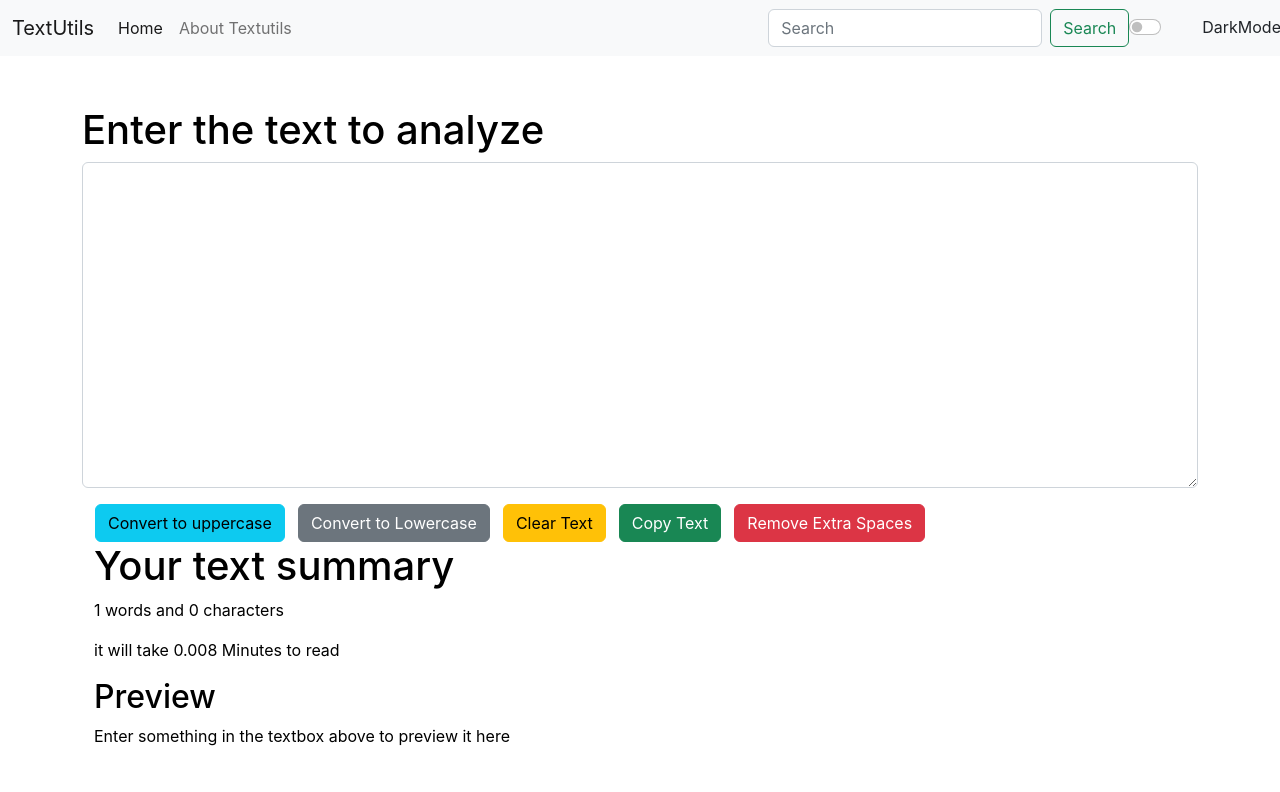
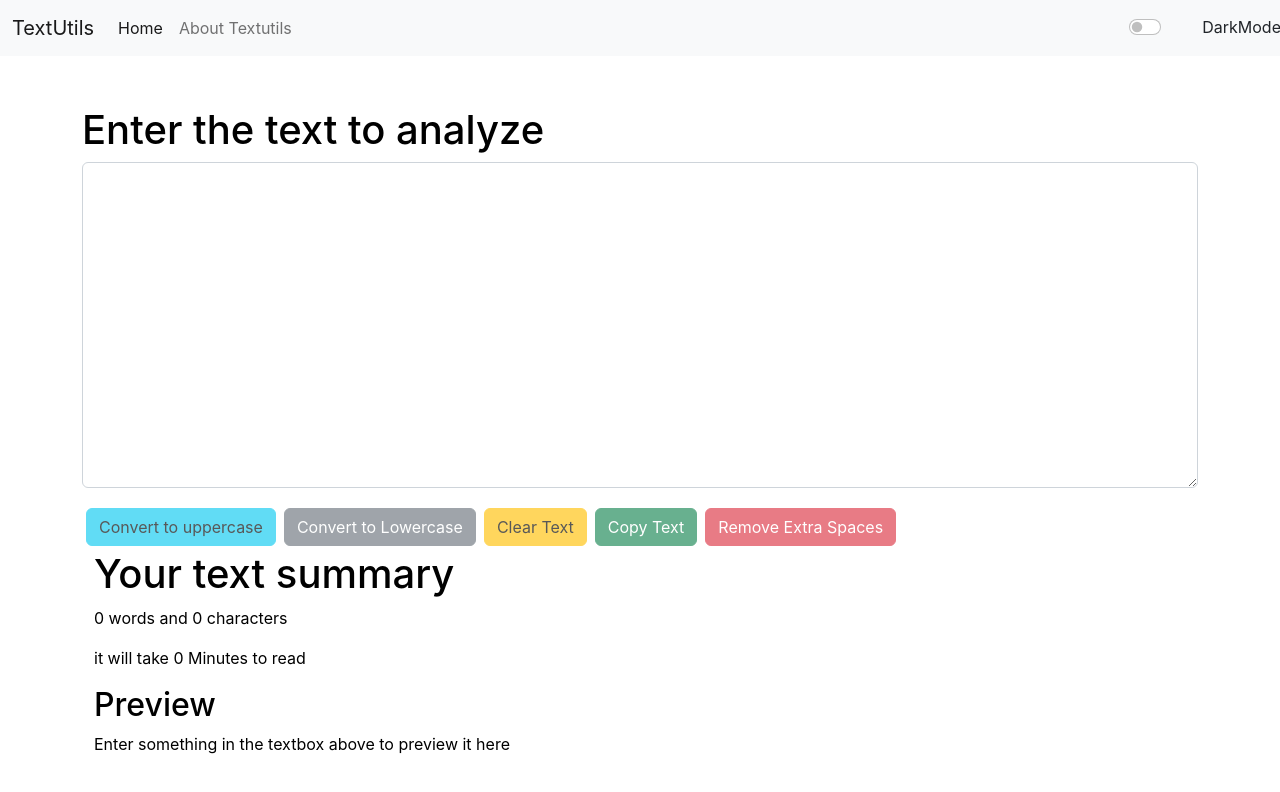
Before and after one commit to RakshitDevra/TextUtils, a React (Create React App) app: page / in a window 1280 px wide. Shown: the top 792 px of the page. Built offline with nearby package versions, Linux system fonts and the light colour scheme.

Commit message:
Add files via upload

```diff
--- a/src/components/Navbar.js
+++ b/src/components/Navbar.js
@@ -1,6 +1,7 @@
 import React from 'react'
 import PropTypes from 'prop-types'
 import { Link } from 'react-router-dom'
+// import { Link } from 'react-router-dom'
 
 export default function Navbar(props) {
   const switchstyle={
@@ -22,20 +23,20 @@ export default function Navbar(props) {
             <Link className="nav-link active" aria-current="page" to="/">Home</Link>
           </li>
           <li className="nav-item">
-            <Link className="nav-link" to="/about">{props.aboutText}</Link>
+            <a className="nav-link" href="/about">{props.aboutText}</a>
           </li>
           </ul>
-        <form className="d-flex" role="search">
+        {/* <form className="d-flex" role="search">
           <input className="form-control me-2" type="search" placeholder="Search" aria-label="Search"/>
-          <button className="btn btn-outline-success" type="submit">Search</button>
-        </form>
+          {/* <button className="btn btn-outline-success" type="submit">Search</button> */}
+        {/* </form> */}
         {/* neeche -> curly braces lagaye bcoz JS likhni thi,backticks(``) laga liye jisse ye ek string ban gyi ab mai $ and {} use karke koi bhi variable use kar sakta hu isme  {} ke ander poora variable hai jo keh raha hai ki prop ka mode light hai toh dark kardo else light hi rehne do *\.        */}
         <div className={`form-check form-switch text-${props.mode==='light'?'dark':'light'}`} >
   <input className="form-check-input" onClick={props.togglemode} type="checkbox" role="switch" id="flexSwitchCheckDefault"  />
   <label className="form-check-label" htmlFor="flexSwitchCheckDefault" style={switchstyle} text-light>DarkMode</label>
 </div>
       </div>
-    </div>
+ </div>
   </nav>
 
   )
--- a/src/components/Textform.js
+++ b/src/components/Textform.js
@@ -13,7 +13,7 @@ export default function Textform(props) {
     }
     const handledownclick = () => {
         // console.log("Lowercase was clicked on " + text);
-        const newText=text.toUpperCase();
+     //   const newText=text.toUpperCase();
 
         setText(text.toLowerCase());
         props.showAlert("Converted to Lowercase!","success ")
@@ -34,6 +34,7 @@ export default function Textform(props) {
       var text=document.getElementById('myBox');
       text.select();
       navigator.clipboard.writeText(text.value);
+      document.getSelection().removeAllRanges();
       props.showAlert("Text copied to clipboard!","success ")
     }
     // button given by a student
@@ -55,16 +56,19 @@ export default function Textform(props) {
 
     <textarea className="form-control" value={text} onChange={handleOnChange}  style={{backgroundColor: props.mode==='dark'?'#2e2424':'white',color:props.mode==='dark'?'white':'black'}}id="myBox" rows="13"></textarea>
   </div>
-  <button className='btn btn-info' onClick={handleupclick} style={btnstyle} >Convert to uppercase</button>
-  <button className='btn btn-secondary ' onClick={handledownclick} style={btnstyle} >Convert to Lowercase</button>
-  <button className='btn btn-warning  '   onClick={handleclearclick}  style={btnstyle}>Clear Text</button>
-  <button className='btn btn-success  '   onClick={handleCopy}  style={btnstyle}>Copy Text</button>
-  <button className='btn btn-danger  '   onClick={handleExtraSpaces}  style={btnstyle}>Remove Extra Spaces </button>
+  <button disabled={text.length===0}className='btn btn-info mx-1 my-1' onClick={handleupclick} style={btnstyle} >Convert to uppercase</button>
+  <button disabled={text.length===0} className='btn btn-secondary  mx-1 my-1' onClick={handledownclick} style={btnstyle} >Convert to Lowercase</button>
+  <button  disabled={text.length===0} className='btn btn-warning  mx-1 my-1 '   onClick={handleclearclick}  style={btnstyle}>Clear Text</button>
+  <button  disabled={text.length===0}className='btn btn-success  mx-1 my-1 '   onClick={handleCopy}  style={btnstyle}>Copy Text</button>
+  <button disabled={text.length===0} className='btn btn-danger  mx-1 my-1 '   onClick={handleExtraSpaces}  style={btnstyle}>Remove Extra Spaces </button>
+
   </div>
   <div className="container my-15px" style={{color:props.mode==='dark'?'white':'black'}}>
     <h1>Your text summary </h1>
-    <p>{text.split(" ").length} words and {text.length} characters</p>
-   <p>it will take {0.008*text.split(" ").length} Minutes to read</p>
+    <p>{text.split(" ").filter((element)=>{return element.length!==0}).length} words and {text.length} characters</p>
+
+    {/* // {filter function -> arrow function jis bhi element ke liye true return karega wo eleemnt iss array mai rahega.jis ke liye true return nahi karega wo element iss array mai nahi rahega.(text.split(" ") space par split karke ek array return kar raha tha })   */}
+   <p>it will take {0.008*text.split(" ").filter((element)=>{return element.length!==0}).length} Minutes to read</p>
    <h2>Preview</h2>
    <p>
     {text.length>0?text:"Enter something in the textbox above  to preview it here"}
```
